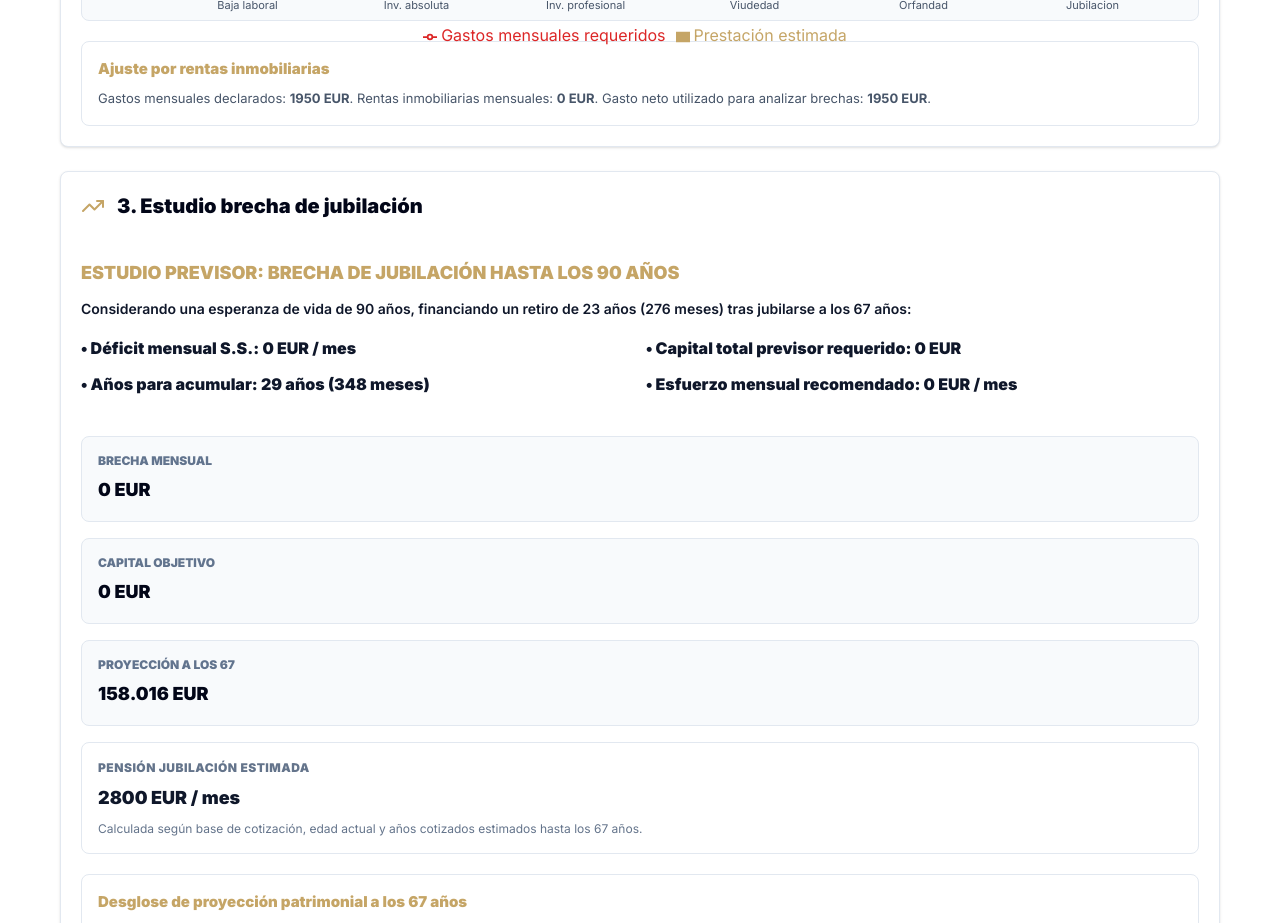
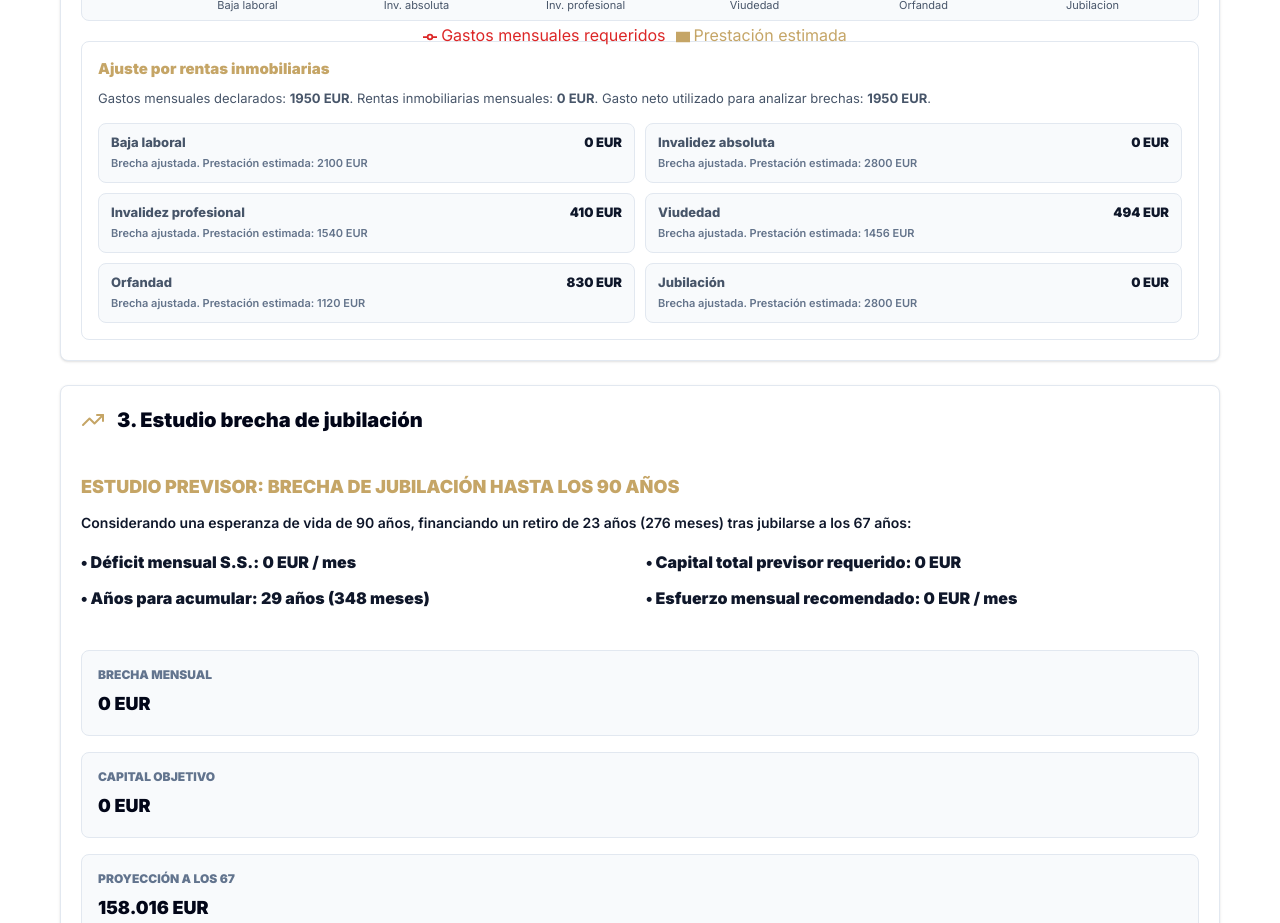
Before and after one commit to Jokhid/Auditoriapro, a React (Vite) app: page / in a window 1280 px wide. Shown: the part 3000-3923 px from the top of the page. Built offline with nearby package versions, Linux system fonts and the light colour scheme.

Commit message:
Show benefit gaps adjusted by real estate rents

```diff
--- a/src/real-estate-adjustments.ts
+++ b/src/real-estate-adjustments.ts
@@ -17,6 +17,15 @@ function fieldNumber(labelText: string) {
   );
   const input = label?.querySelector('input, select') as HTMLInputElement | HTMLSelectElement | null;
   return numberFromText(input?.value || '0');
+}
+
+function fieldValue(labelText: string) {
+  const needle = labelText.toLowerCase();
+  const label = Array.from(document.querySelectorAll('label')).find((item) =>
+    (item.textContent || '').toLowerCase().includes(needle),
+  );
+  const input = label?.querySelector('input, select') as HTMLInputElement | HTMLSelectElement | null;
+  return String(input?.value || '');
 }
 
 function storedNumber(key: string) {
@@ -41,6 +50,21 @@ function getRealEstateData() {
   const retirementRate = estimatedYears < 15 ? 0 : estimatedYears >= 36.5 ? 1 : 0.5 + (estimatedYears - 15) * (0.5 / 21.5);
   const retirementPension = base * retirementRate;
   const adjustedExpenses = Math.max(0, monthlyExpenses - realEstateRents);
+  const state = fieldValue('estado civil');
+  const married = state === 'Casado/a' || state === 'Pareja de Hecho';
+  const children = fieldNumber('hijos menores');
+  const benefits = [
+    { label: 'Baja laboral', value: base * 0.75 },
+    { label: 'Invalidez absoluta', value: base },
+    { label: 'Invalidez profesional', value: age >= 55 ? base * 0.75 : base * 0.55 },
+    { label: 'Viudedad', value: married ? base * 0.52 : 0 },
+    { label: 'Orfandad', value: base * 0.2 * children },
+    { label: 'Jubilación', value: retirementPension },
+  ];
+  const adjustedBenefitGaps = benefits.map((benefit) => ({
+    ...benefit,
+    gap: Math.max(0, adjustedExpenses - benefit.value),
+  }));
   const retirementGap = Math.max(0, adjustedExpenses - retirementPension);
   const accumulatedBank = bank;
   const projectedInvested = invested * Math.pow(1 + investmentReturn, yearsToRetirement);
@@ -55,6 +79,7 @@ function getRealEstateData() {
     salary,
     monthlyExpenses,
     adjustedExpenses,
+    adjustedBenefitGaps,
     realEstateInvestments,
     realEstateRents,
     retirementPension,
@@ -156,7 +181,10 @@ function upsertGapNotice() {
   }
   notice.innerHTML =
     '<h3>Ajuste por rentas inmobiliarias</h3>' +
-    `<p>Gastos mensuales declarados: <strong>${money(data.monthlyExpenses)}</strong>. Rentas inmobiliarias mensuales: <strong>${money(data.realEstateRents)}</strong>. Gasto neto utilizado para analizar brechas: <strong>${money(data.adjustedExpenses)}</strong>.</p>`;
+    `<p>Gastos mensuales declarados: <strong>${money(data.monthlyExpenses)}</strong>. Rentas inmobiliarias mensuales: <strong>${money(data.realEstateRents)}</strong>. Gasto neto utilizado para analizar brechas: <strong>${money(data.adjustedExpenses)}</strong>.</p>` +
+    '<div class="audit-real-estate-grid audit-real-estate-benefits">' +
+    data.adjustedBenefitGaps.map((item) => row(item.label, item.gap, `Brecha ajustada. Prestación estimada: ${money(item.value)}`)).join('') +
+    '</div>';
 }
 
 function installStyles() {
```
